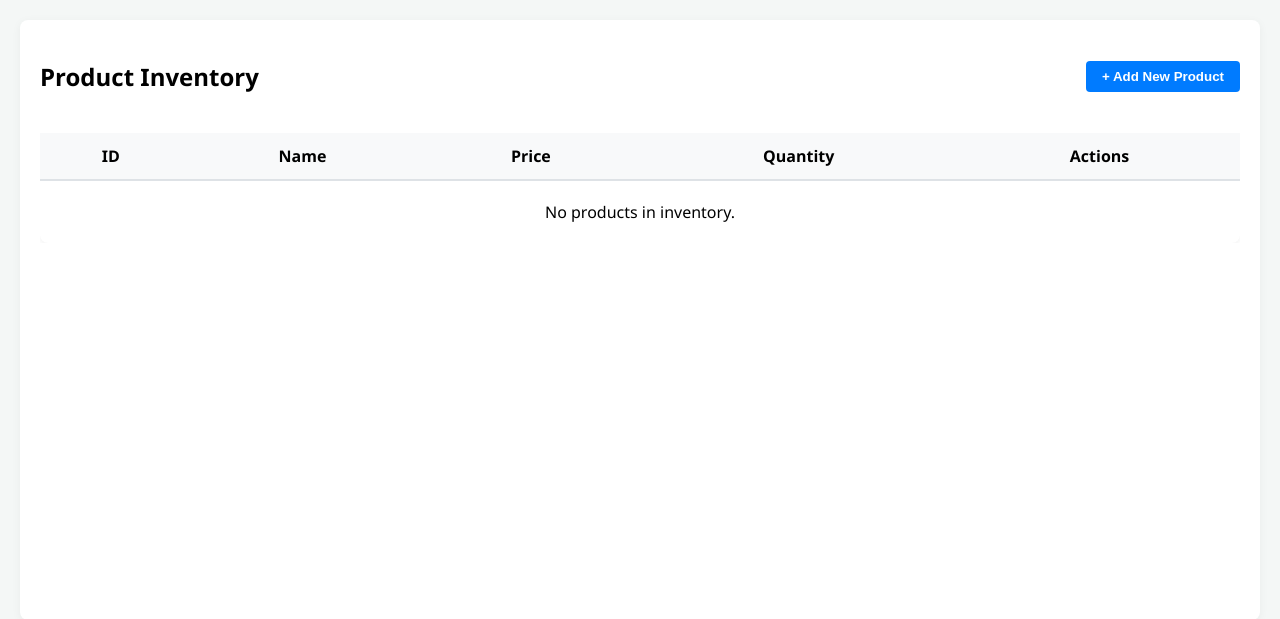
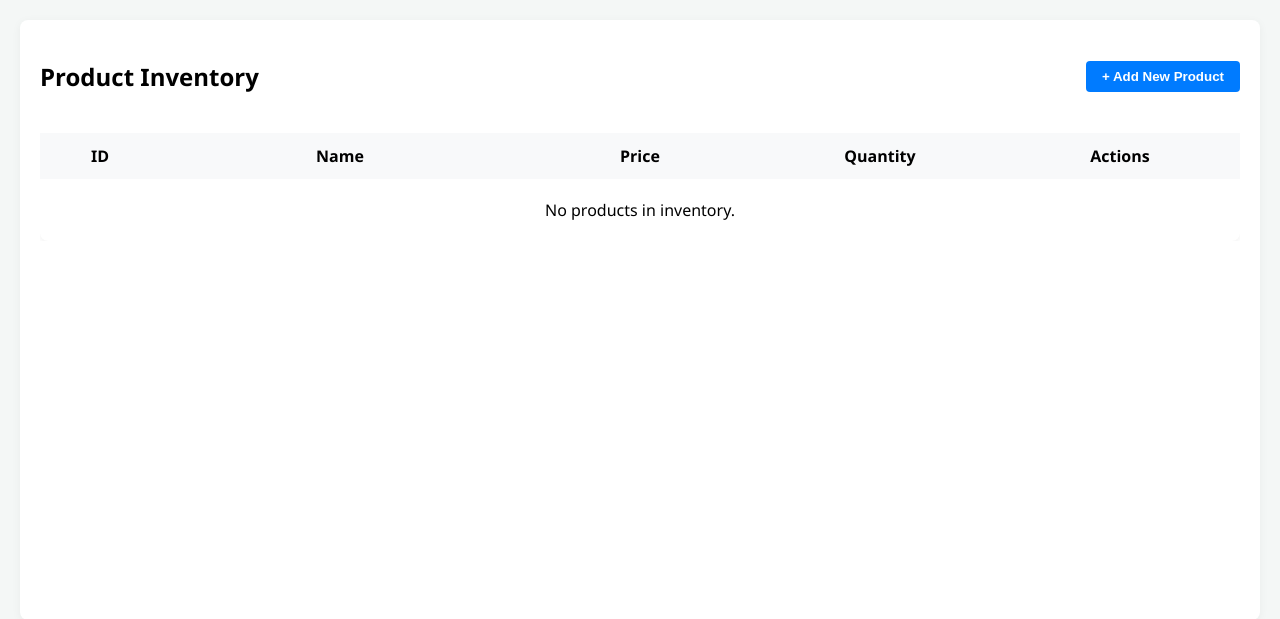
Before and after one commit to Noodle506/Inventory-Management-System-Noodle, a Flask app: page /api/products/view in a window 1280 px wide. Shown: the part 65-684 px from the top of the page. Run offline with Flask 3, Linux system fonts and the light colour scheme; the visitor is signed in with stand-in values (Sample User, id 1).

Commit message:
fixed table alignment in products html

```diff
--- a/app/templates/products.html
+++ b/app/templates/products.html
@@ -8,9 +8,16 @@
     <button class="btn btn-primary" onclick="openAddProductModal()">+ Add New Product</button>
 </div>
 <div style="overflow-x:auto;">
-    <table style="width:100%; border-collapse:collapse; background:#fff; border-radius:8px; box-shadow:0 2px 4px rgba(0,0,0,0.05);">
+    <table style="width:100%; border-collapse:separate; border-spacing:0; background:#fff; border-radius:8px; box-shadow:0 2px 4px rgba(0,0,0,0.05); table-layout: fixed;">
+        <colgroup>
+            <col style="width:10%">
+            <col style="width:30%">
+            <col style="width:20%">
+            <col style="width:20%">
+            <col style="width:20%">
+        </colgroup>
         <thead>
-            <tr style="background:#f8f9fa; border-bottom:2px solid #dee2e6;">
+            <tr style="background:#f8f9fa; border-bottom:2px solid #dee2e6; text-align:center;">
                 <th style="padding:12px;">ID</th>
                 <th style="padding:12px;">Name</th>
                 <th style="padding:12px;">Price</th>
@@ -20,18 +27,18 @@
         </thead>
         <tbody>
             {% for product in products %}
-            <tr style="border-bottom:1px solid #eee;">
-                <td style="padding:12px;">{{ product.id }}</td>
-                <td style="padding:12px;"><strong>{{ product.name }}</strong></td>
-                <td style="padding:12px;">${{ "%.2f"|format(product.price) }}</td>
-                <td style="padding:12px;">
+            <tr style="border-bottom:1px solid #eee; text-align:center;">
+                <td style="padding:12px; word-break:break-word;">{{ product.id }}</td>
+                <td style="padding:12px; word-break:break-word;"><strong>{{ product.name }}</strong></td>
+                <td style="padding:12px; word-break:break-word;">${{ "%.2f"|format(product.price) }}</td>
+                <td style="padding:12px; word-break:break-word;">
                     {% if product.quantity < 5 %}
                         <span style="color:red; font-weight:bold;">{{ product.quantity }} (Low)</span>
                     {% else %}
                         <span>{{ product.quantity }}</span>
                     {% endif %}
                 </td>
-                <td style="padding:12px;">
+                <td style="padding:12px; word-break:break-word;">
                     <button class="btn btn-primary" onclick="openEditProductModal('{{ product.id }}', '{{ product.name }}', '{{ product.price }}', '{{ product.quantity }}')">Edit</button>
                     <button class="btn btn-success" onclick="deleteProduct('{{ product.id }}')" style="margin-left:10px;">Delete</button>
                 </td>
```
